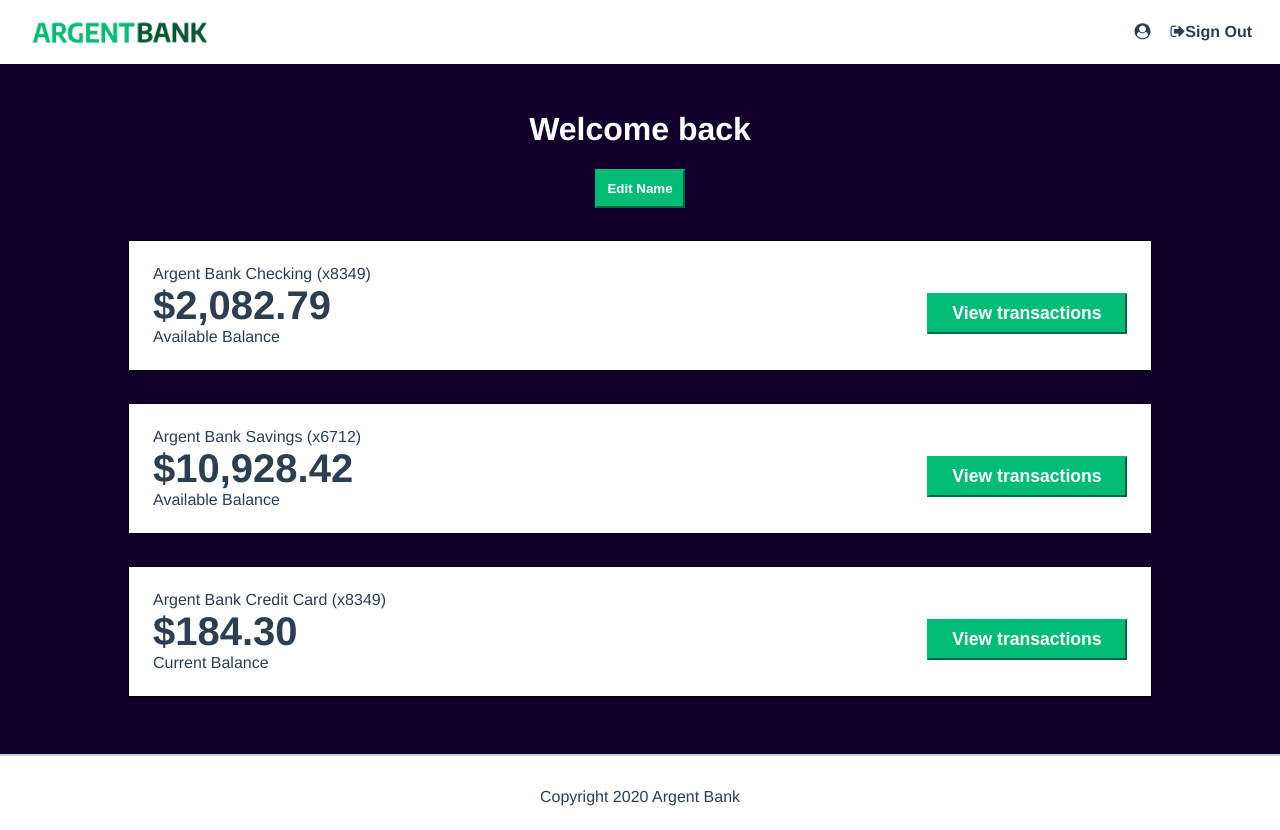
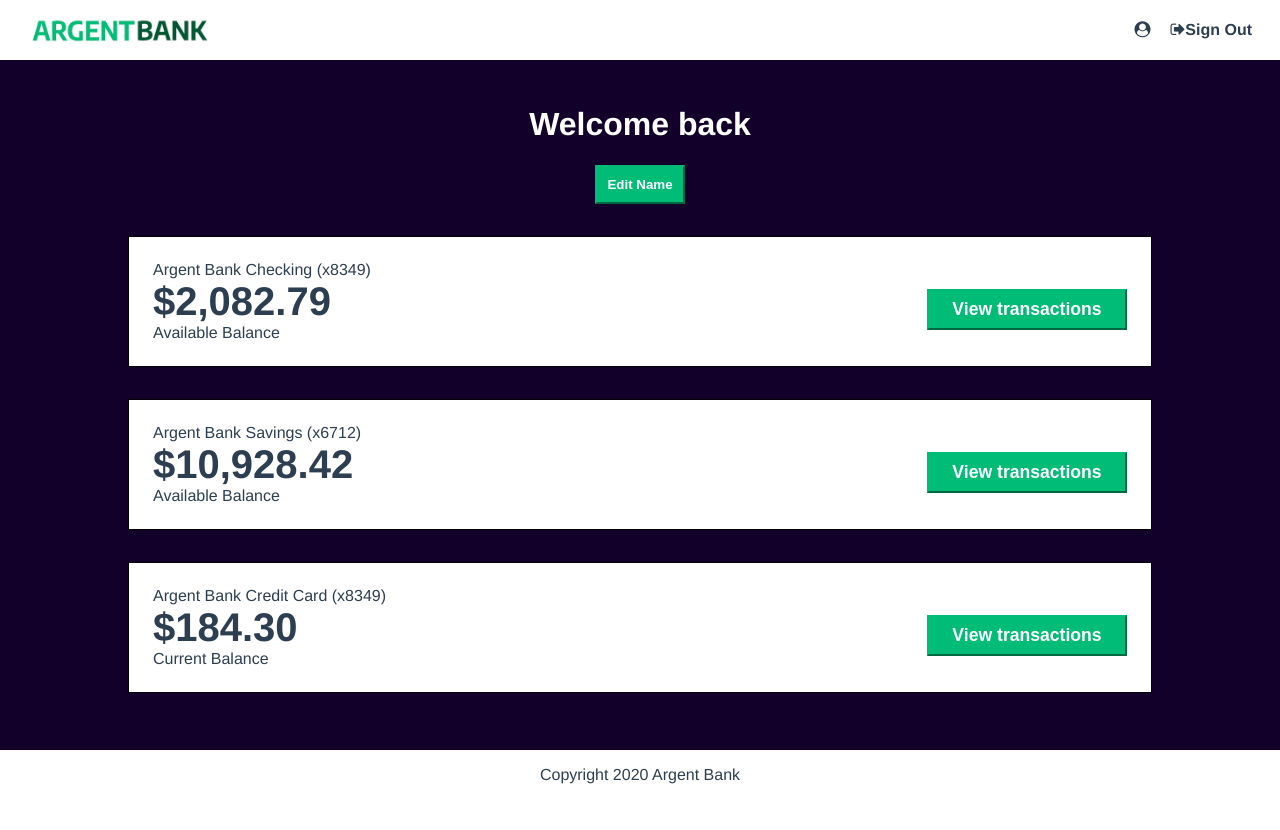
Before and after one commit to Frozeopc/p13-argentbank, a React (Create React App) app: page /profile in a window 1280 px wide. After the commit the page ends 800 px from the top, so only its background shows below. Built offline with nearby package versions, Linux system fonts and the light colour scheme; no server answers; sample sign-in values are in the browser's storage.

Commit message:
css main page

```diff
--- a/src/App.css
+++ b/src/App.css
@@ -4,6 +4,7 @@ html {
   -moz-osx-font-smoothing: grayscale;
   text-align: center;
   color: #2c3e50;
+  height: -webkit-fill-available;
 }
 
 body {
@@ -11,11 +12,13 @@ body {
   display: flex;
   flex-direction: column;
   min-height: 100vh;
+  min-height: -webkit-fill-available;
 }
 
 .main {
   flex: 1;
   padding: 25px 0;
+  height: calc(100vh - 160px);
 }
 
 .bg-dark {
@@ -24,16 +27,16 @@ body {
 
 .sr-only {
   border: 0 !important;
-  clip: rect(1px, 1px, 1px, 1px) !important; /* 1 */
+  clip: rect(1px, 1px, 1px, 1px) !important;
   -webkit-clip-path: inset(50%) !important;
-  clip-path: inset(50%) !important; /* 2 */
+  clip-path: inset(50%) !important;
   height: 1px !important;
   margin: -1px !important;
   overflow: hidden !important;
   padding: 0 !important;
   position: absolute !important;
   width: 1px !important;
-  white-space: nowrap !important; /* 3 */
+  white-space: nowrap !important;
 }
 
 .main-nav {
@@ -41,6 +44,7 @@ body {
   justify-content: space-between;
   align-items: center;
   padding: 5px 20px;
+  height: 50px;
 }
 
 .main-nav a {
@@ -204,16 +208,17 @@ body {
 }
 
 .footer {
+  height: 50px;
+  width: 100%;
   display: flex;
-  justify-content: center;
-  border-top: 2px solid #ccc;
-  padding: 2rem 0 1.5rem;
-  height: max-content;
+  align-items: center;
+  text-align: center;
 }
 
 .footer-text {
-  margin: 0;
+  margin: auto;
   padding: 0;
+
 }
 
 .account {
```
